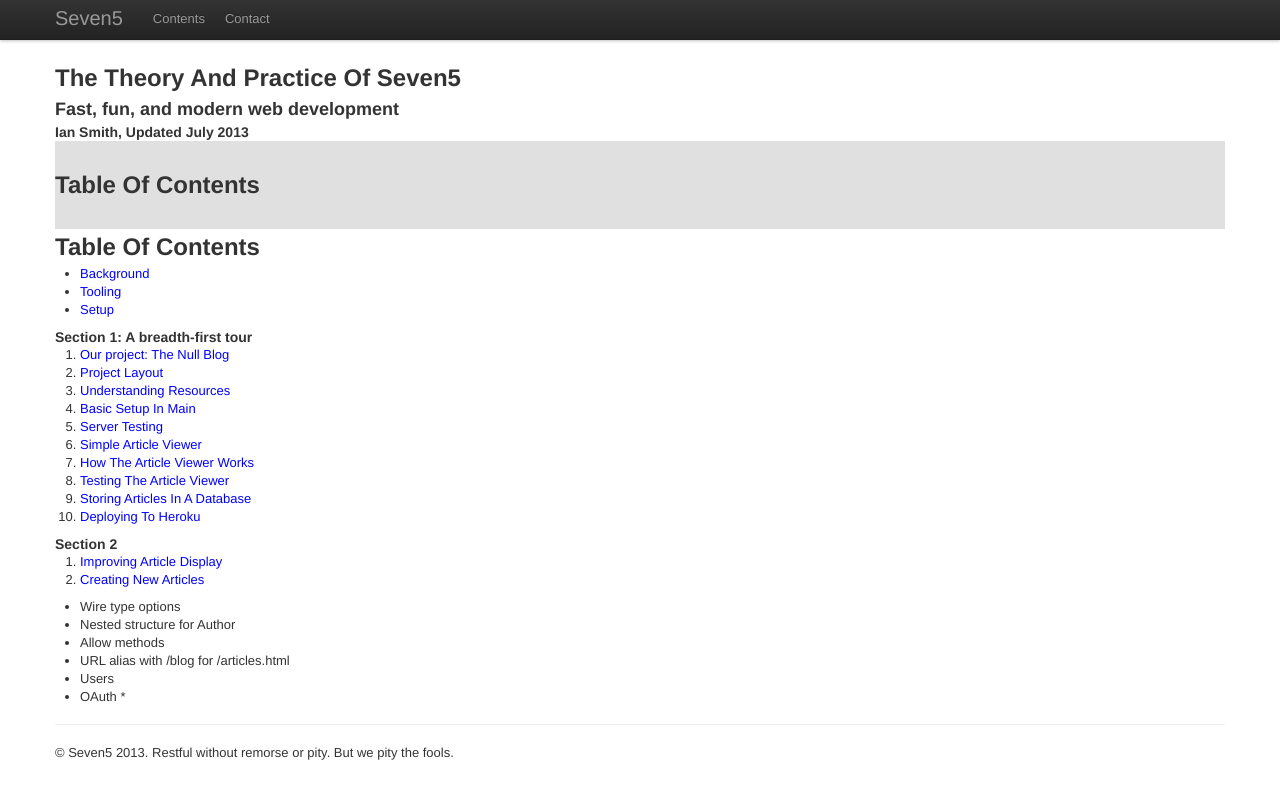
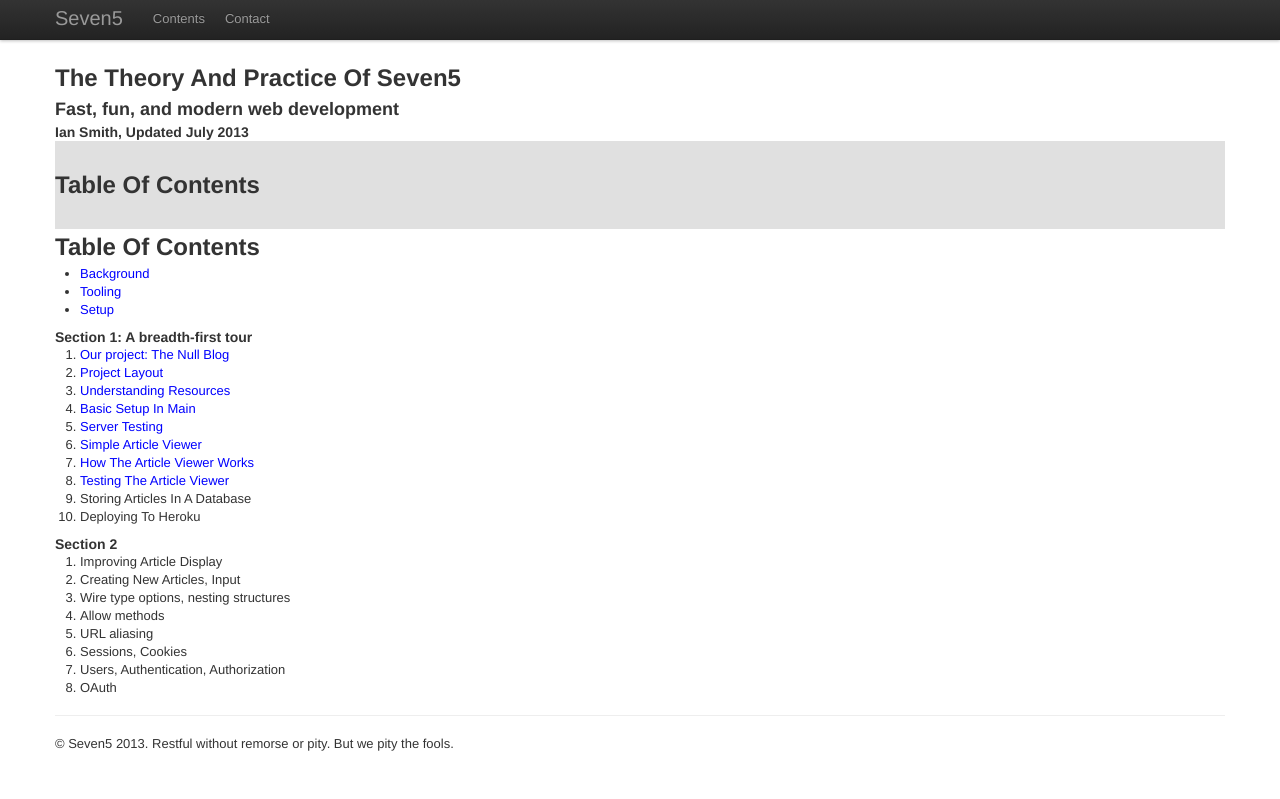
Before and after one commit to seven5/seven5, a Jekyll site: the page built from toc.md, in a window 1280 px wide. Shown: the top 799 px of the page. Built offline with Jekyll 4.4.1, drawn with Linux system fonts in a browser that asks for light colours; Markdown is read by kramdown in place of the engine named in the settings.

Commit message:
fixed broken link

```diff
--- a/toc.md
+++ b/toc.md
@@ -18,19 +18,17 @@
 5. [Server Testing](servertest.html)
 6. [Simple Article Viewer](viewer.html)
 7. [How The Article Viewer Works](viewer_detail.html)
-8. [Testing The Article Viewer](clienttest.html)
-9. [Storing Articles In A Database](db.html)
-10. [Deploying To Heroku](deploy_heroku.html)
+8. [Testing The Article Viewer](client_test.html)
+9. Storing Articles In A Database
+10. Deploying To Heroku
 
 #### Section 2
 
-11. [Improving Article Display](articles.html)
-12. [Creating New Articles](creating.html)
-
-* Wire type options
-* Nested structure for Author
-* Allow methods
-* URL alias with /blog for /articles.html
-* Users
-* OAuth
-*
+11. Improving Article Display
+12. Creating New Articles, Input
+13. Wire type options, nesting structures
+14. Allow methods
+15. URL aliasing
+16. Sessions, Cookies
+17. Users, Authentication, Authorization
+18. OAuth
```
